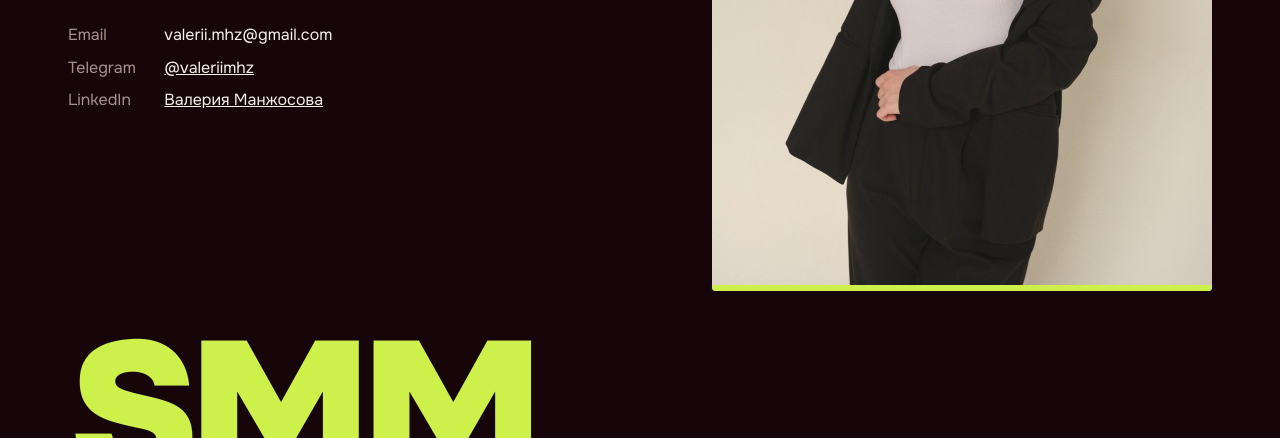
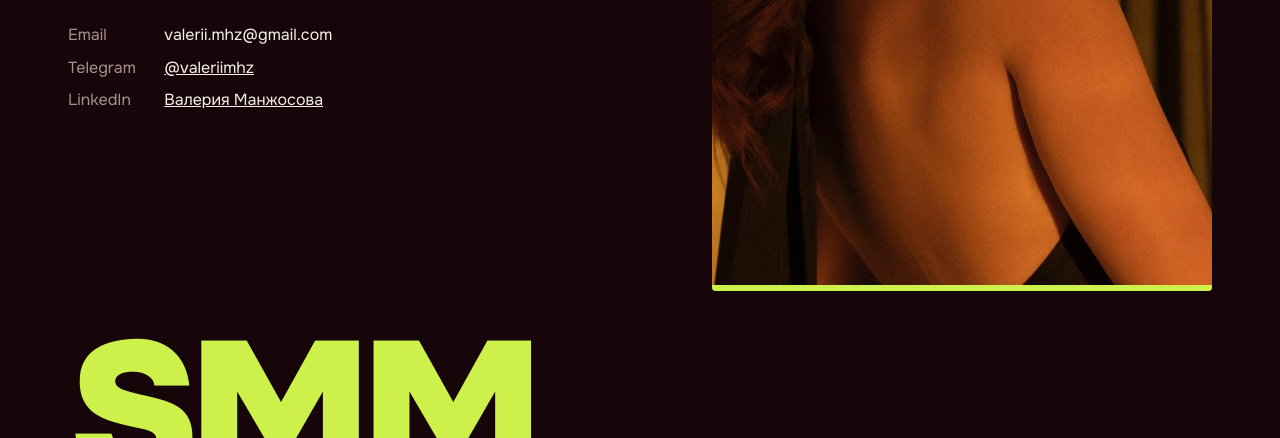
Before and after one commit to valeriimhz-sketch/web-site, a plain HTML site: page index.html in a window 1280 px wide. Shown: the part 547-985 px from the top of the page. Drawn offline with Linux system fonts and the light colour scheme; a web font is replaced by a local one.

Commit message:
Новое главное фото
Co-Authored-By: Claude Opus 5.5 <noreply@anthropic.com>
Claude-Session: https://claude.ai/code/session_01B8w9CQfiXpK3wkKZwVq6g9

```diff
--- a/index.html
+++ b/index.html
@@ -76,7 +76,7 @@ h1,h2,h3{font-family:var(--display);text-wrap:balance;letter-spacing:-.03em;line
 .contacts{display:grid;gap:8px;margin-top:26px;font-size:16px}
 .contacts span{color:var(--muted);display:inline-block;width:92px}
 .hero-photo{position:relative;border-radius:4px;overflow:hidden;aspect-ratio:4/5;max-height:620px;justify-self:end;width:100%;max-width:500px;background:var(--bord)}
-.hero-photo img{width:100%;height:100%;object-fit:cover;object-position:50% 20%;display:block}
+.hero-photo img{width:100%;height:100%;object-fit:cover;object-position:50% 10%;display:block}
 .hero-photo::after{content:"";position:absolute;inset:auto 0 0 0;height:6px;background:var(--lime)}
 .giant{font-size:clamp(64px,15.5vw,230px);font-weight:900;letter-spacing:-.06em;line-height:.82;color:var(--paper);margin-top:44px}
 .giant .it{font-weight:500;color:var(--accent);letter-spacing:-.03em}
@@ -481,7 +481,7 @@ section{padding:clamp(64px,9vw,120px) 0}
         <div><span data-i18n="c_li">LinkedIn</span> <a href="https://www.linkedin.com/in/valeriia-manzhosova-87b906438/" data-i18n="name3">Валерия Манжосова</a></div>
       </div>
     </div>
-    <figure class="hero-photo"><img src="img/hero3.jpg" alt="Валерия Манжосова"></figure>
+    <figure class="hero-photo"><img src="img/hero4.jpg" alt="Валерия Манжосова"></figure>
   </div>
   <h1 class="giant"><span data-i18n="giant_a">SMM</span><br><span class="it" data-i18n="giant_b">портфолио</span></h1>
 </div>
```
Also changed, not shown: img/hero4.jpg (added).
